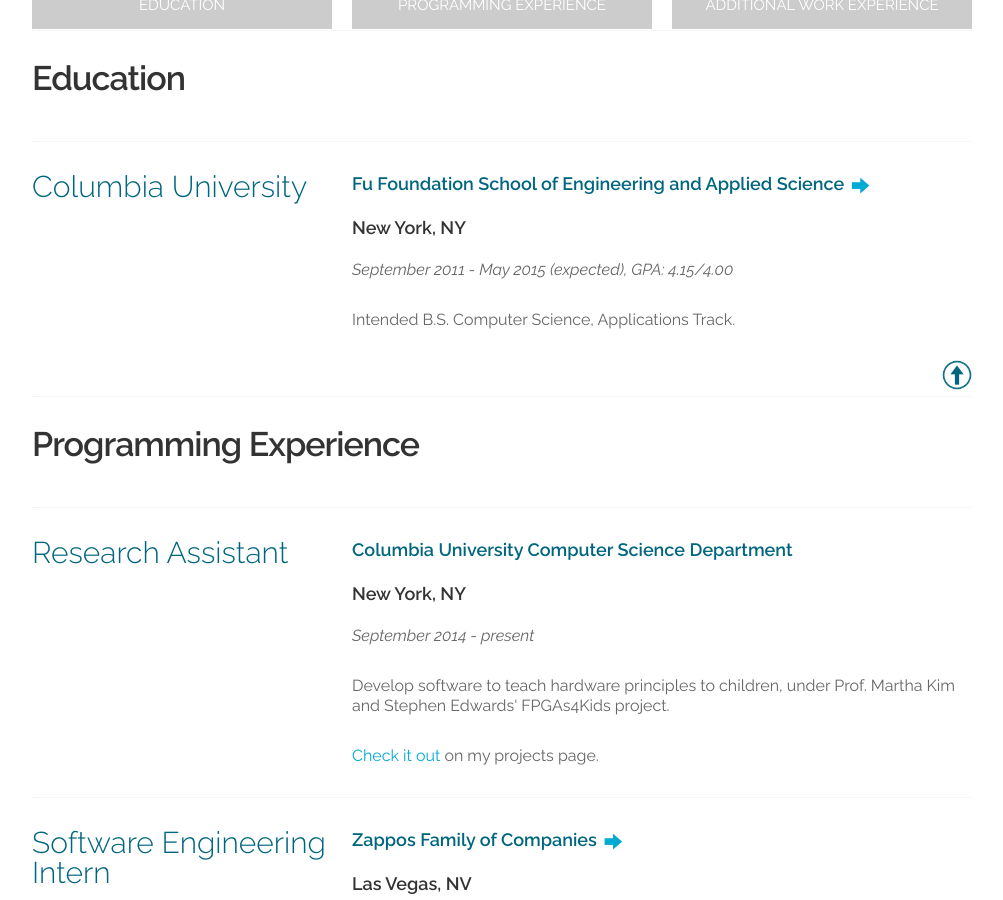
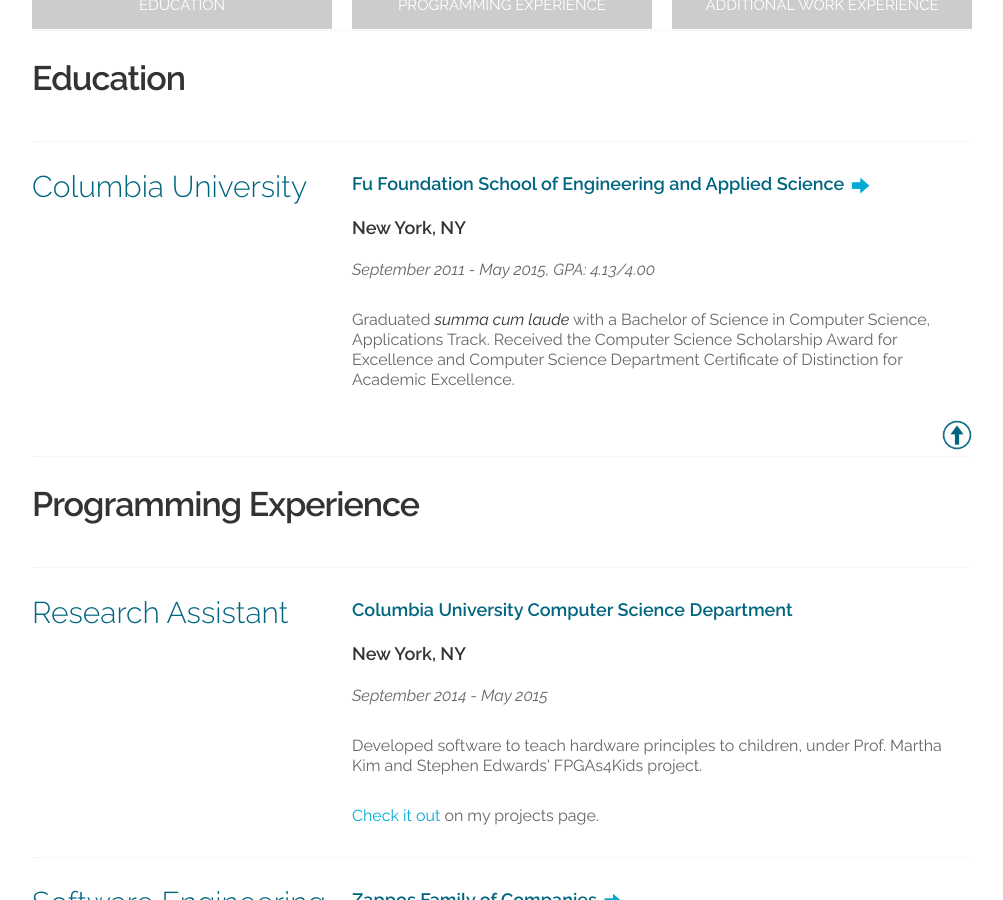
Before and after one commit to kaitlinhuben/kaitlinhuben.github.io, a Jekyll site: the page built from resume.html, in a window 1280 px wide and 900 px high, scrolled down 438 px. Shown: the whole window, without its empty margins (138-1141 px from the left). Built offline with Jekyll 4.4.1, drawn with Linux system fonts in a browser that asks for light colours; some of the changed text lies outside the part shown.

Commit message:
Updated resume page and PDF

```diff
--- a/_data/resume_additional.yml
+++ b/_data/resume_additional.yml
@@ -1,12 +1,12 @@
-- title: Teaching Assistant
+- title: Head Teaching Assistant
   place: Columbia University Computer Science Department
   location: New York, NY
-  dates: "January 2014 - present"
+  dates: "January 2014 - May 2015"
   description: "Lead recitations, hold weekly office hours, and grade assignments and exams for COMS 3157 (Advanced Programming, Intro to C/C++, UNIX, and Networking)."
 
 - title: Bartender and Mixology Instructor
   place: Columbia Bartending Agency and School of Mixology
   location: New York, NY
-  dates: "May 2012 - present"
+  dates: "May 2012 - May 2015"
   description: "Coordinate with clients and teach mixology courses."
   external_link: http://www.columbiabartending.com
--- a/_data/resume_education.yml
+++ b/_data/resume_education.yml
@@ -1,6 +1,6 @@
 - title: Columbia University
   place: Fu Foundation School of Engineering and Applied Science
   location: New York, NY
-  dates: "September 2011 - May 2015 (expected), GPA: 4.15/4.00"
-  description: Intended B.S. Computer Science, Applications Track.
+  dates: "September 2011 - May 2015, GPA: 4.13/4.00"
+  description: "Graduated <em>summa cum laude</em> with a Bachelor of Science in Computer Science, Applications Track. Received the Computer Science Scholarship Award for Excellence and Computer Science Department Certificate of Distinction for Academic Excellence."
   external_link: http://www.engineering.columbia.edu/
--- a/_data/resume_programming.yml
+++ b/_data/resume_programming.yml
@@ -1,8 +1,8 @@
 - title: Research Assistant
   place: Columbia University Computer Science Department
   location: New York, NY
-  dates: "September 2014 - present"
-  description: "Develop software to teach hardware principles to children, under Prof. Martha Kim and Stephen Edwards' FPGAs4Kids project."
+  dates: "September 2014 - May 2015"
+  description: "Developed software to teach hardware principles to children, under Prof. Martha Kim and Stephen Edwards' FPGAs4Kids project."
   description2: !xml |
     <a href="projects.html#FPGAs4Kids">Check it out</a> on my projects page.
 
```
Also changed, not shown: 1 other file.
